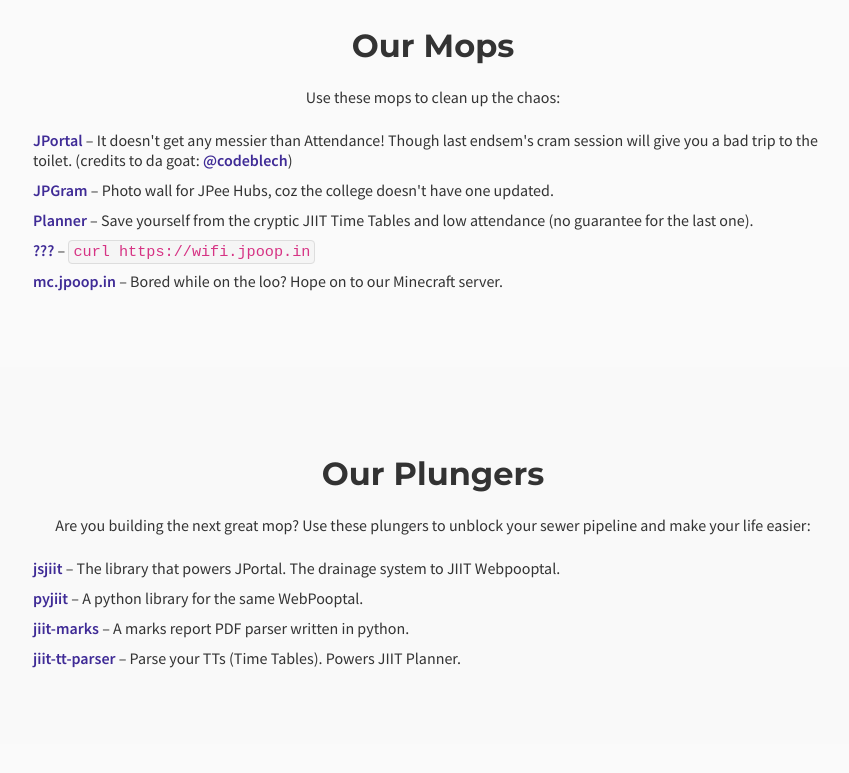
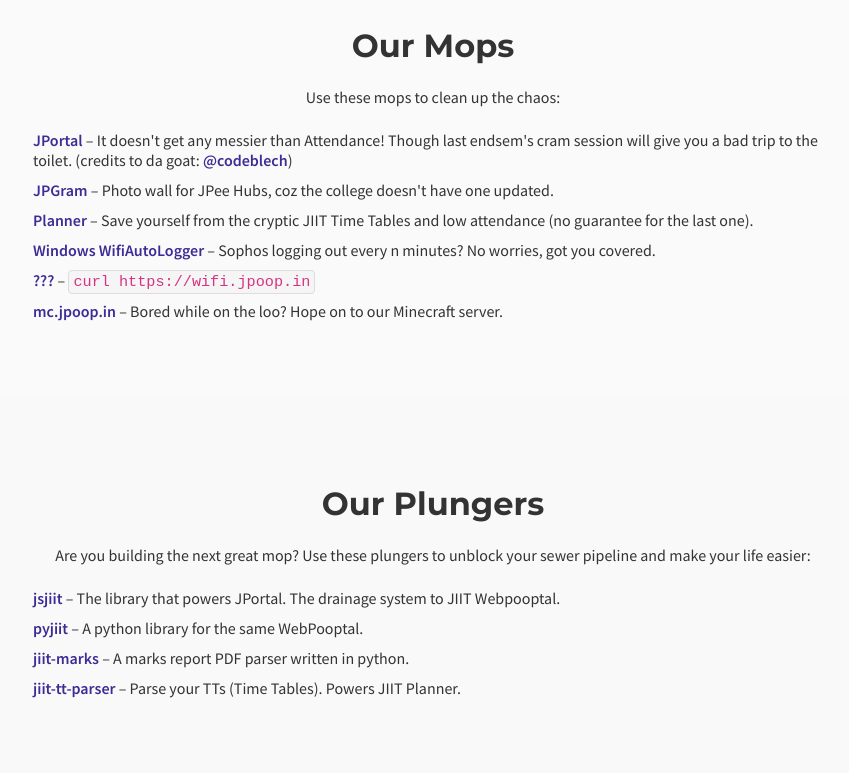
Before and after one commit to codelif/jpoop.in, a Flask app: page / in a window 1280 px wide. Shown: the part 1260-2033 px from the top of the page, without its empty margins (207-1056 px from the left). Run offline with Flask 3, Linux system fonts and the light colour scheme; some web fonts are replaced.

Commit message:
Update index.html

```diff
--- a/templates/index.html
+++ b/templates/index.html
@@ -54,6 +54,7 @@
         <li><a href="https://jiit.pythonanywhere.com">JPGram</a> – Photo wall for JPee Hubs, coz the college doesn't have one updated.</li>
         <li><a href="https://planner.jpoop.in">Planner</a> – Save yourself from the cryptic JIIT Time Tables and low
           attendance (no guarantee for the last one).</li>
+ <li><a href="https://github.com/life2harsh/WiFiAutologger/releases/download/installer/WiFiAutoLogger-1.0.exe">Windows WifiAutoLogger</a> – Sophos logging out every n minutes? No worries, got you covered.</li>
         <li><a href="https://wifi.jpoop.in">???</a> – <span class="inline-code">curl https://wifi.jpoop.in</span></li>
         <li style="position: relative;">
           <a id="copyLink" href="javascript:void(0)" onclick="copyMcLink(event)">mc.jpoop.in</a>
```
